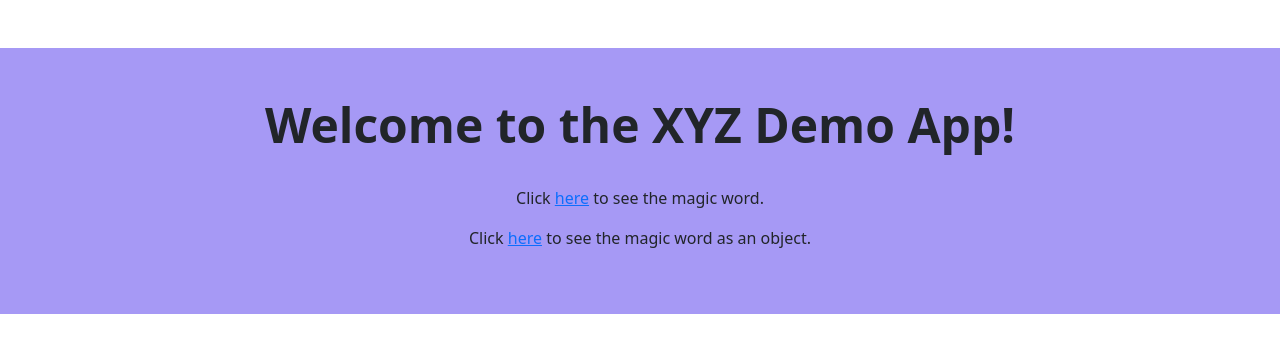
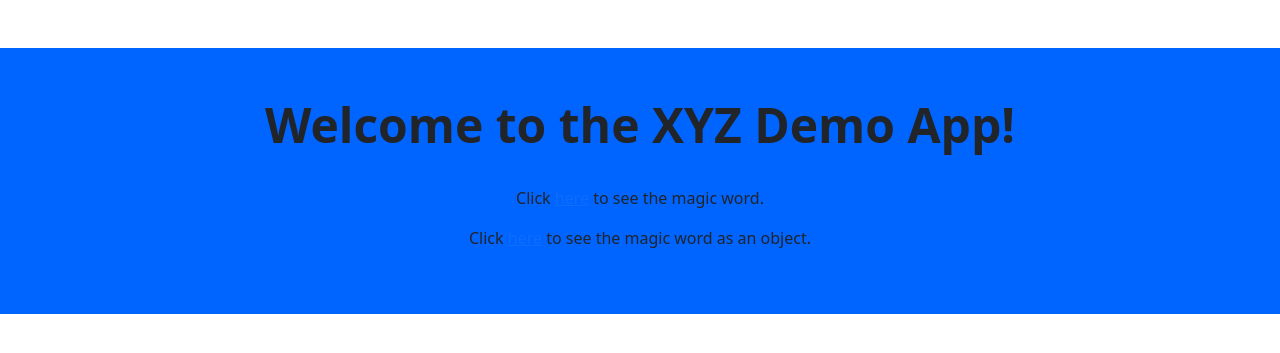
Before and after one commit to richardboydii/xyz-app, a Flask app: page / in a window 1280 px wide. Shown: the top 353 px of the page. Run offline with Flask 2, Linux system fonts and the light colour scheme; some libraries are stand-ins or nearby versions.

Commit message:
Changing background to blue.

```diff
--- a/src/static/site.css
+++ b/src/static/site.css
@@ -4,5 +4,5 @@ body {
 }
 
 .welcome {
-    background-color:rgb(166, 153, 245);
+    background-color:rgb(0, 100, 255);
 }
```
